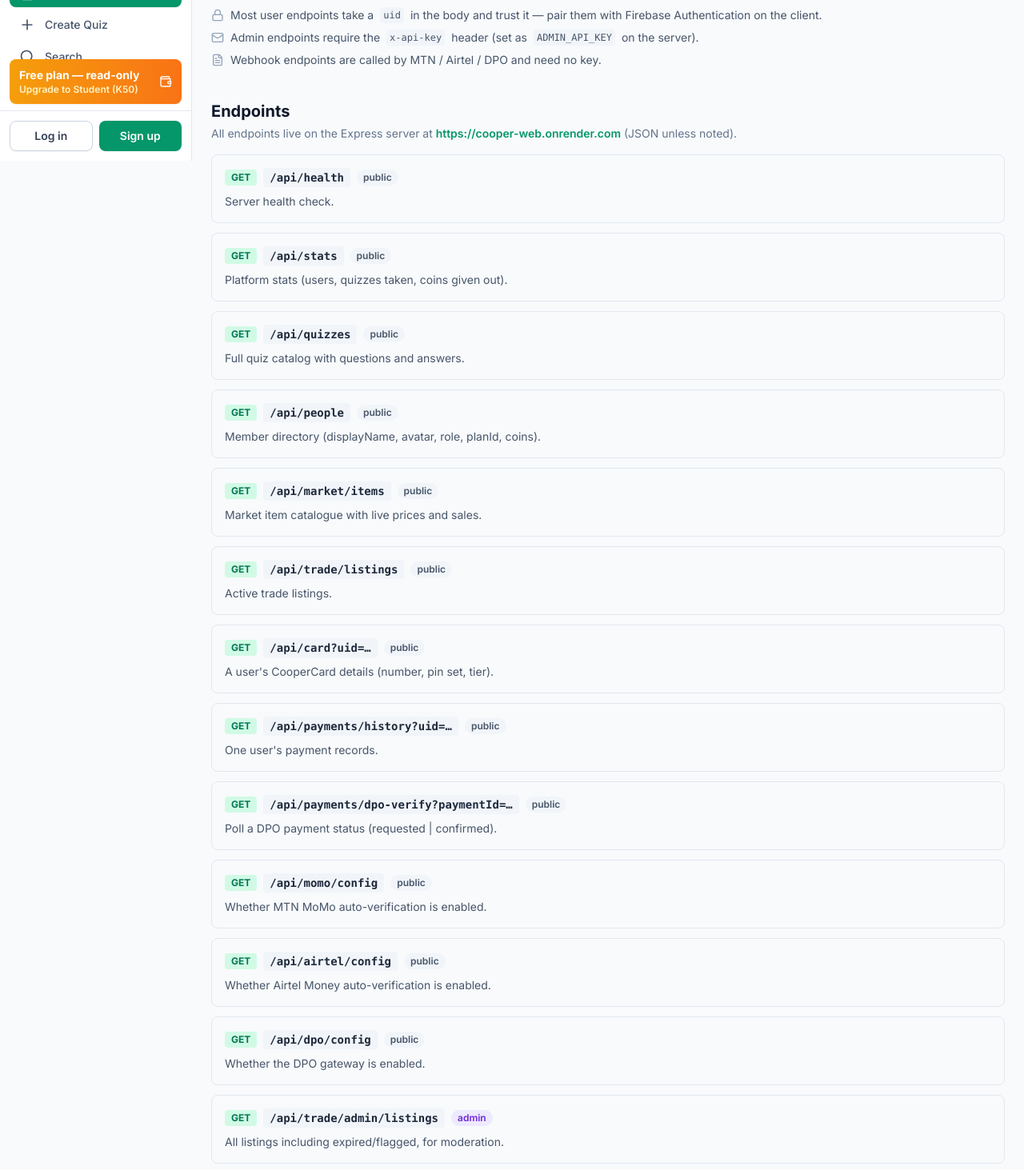
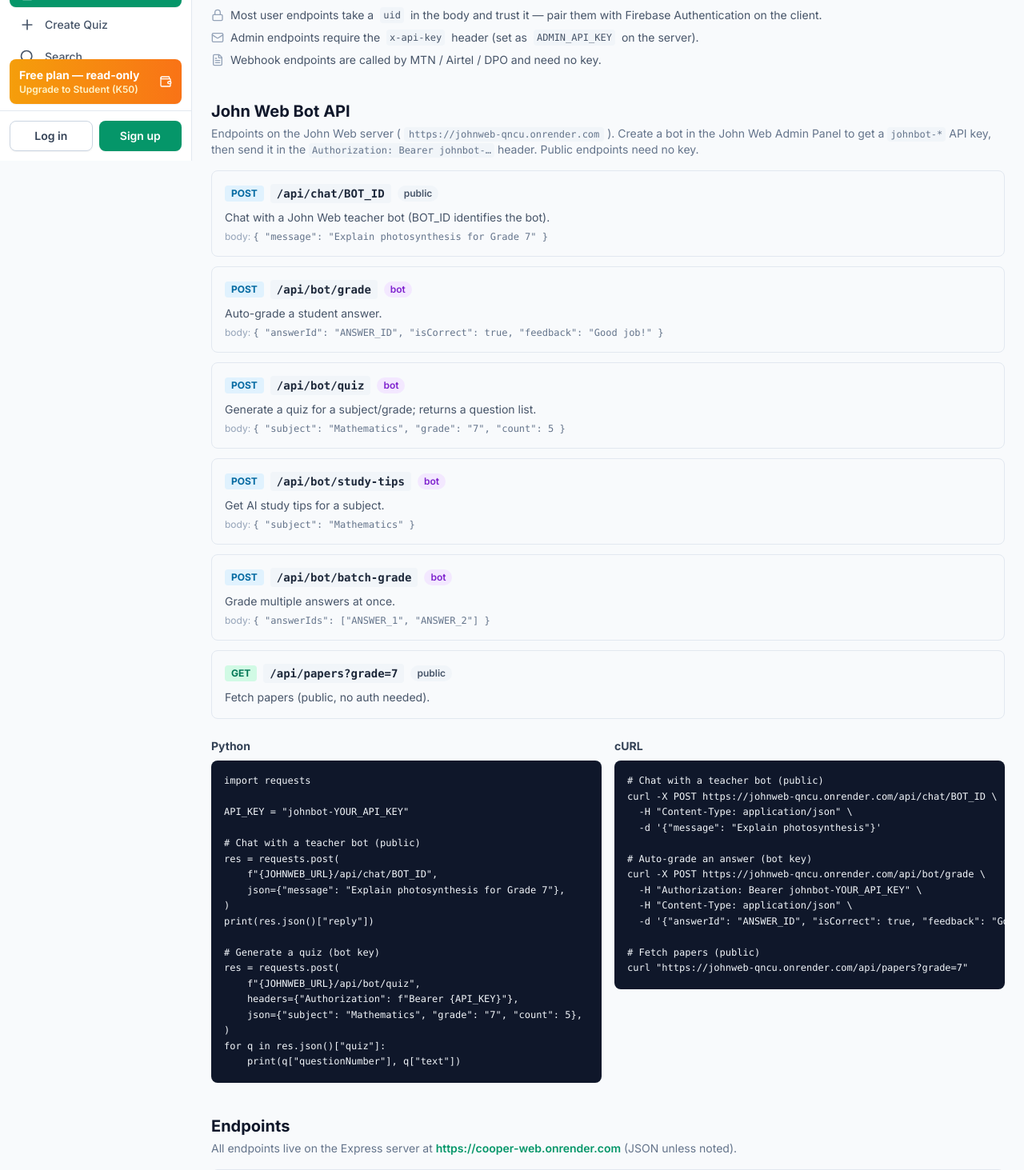
Before and after one commit to Shimba-crypto/cooper-web, a React (Vite) app: page /api-docs in a window 1280 px wide. Shown: the part 600-2063 px from the top of the page at 80% size. Built offline with nearby package versions, Linux system fonts and the light colour scheme; no server answers.

Commit message:
ApiDocs: add John Web bot API endpoints with Python/cURL examples

```diff
--- a/src/pages/ApiDocsPage.tsx
+++ b/src/pages/ApiDocsPage.tsx
@@ -1,6 +1,6 @@
 import { Link } from "react-router-dom";
 import { BookOpen, FileText, Lock, Mail, ShieldCheck } from "lucide-react";
-import { API_URL } from "../config";
+import { API_URL, JOHNWEB_URL } from "../config";
 import { PLANS, hasInteractiveAccess, PLAN_LEVEL } from "../utils/plans";
 import type { PlanId } from "../types";
 
@@ -176,7 +176,52 @@
   user: "bg-emerald-100 text-emerald-700 dark:bg-emerald-950 dark:text-emerald-400",
   admin: "bg-violet-100 text-violet-700 dark:bg-violet-950 dark:text-violet-400",
   webhook: "bg-sky-100 text-sky-700 dark:bg-sky-950 dark:text-sky-400",
+  bot: "bg-purple-100 text-purple-700 dark:bg-purple-950 dark:text-purple-400",
 };
+
+const BOT_ENDPOINTS: Endpoint[] = [
+  {
+    method: "POST",
+    path: "/api/chat/BOT_ID",
+    auth: "public",
+    body: '{ "message": "Explain photosynthesis for Grade 7" }',
+    description: "Chat with a John Web teacher bot (BOT_ID identifies the bot).",
+  },
+  {
+    method: "POST",
+    path: "/api/bot/grade",
+    auth: "bot",
+    body: '{ "answerId": "ANSWER_ID", "isCorrect": true, "feedback": "Good job!" }',
+    description: "Auto-grade a student answer.",
+  },
+  {
+    method: "POST",
+    path: "/api/bot/quiz",
+    auth: "bot",
+    body: '{ "subject": "Mathematics", "grade": "7", "count": 5 }',
+    description: "Generate a quiz for a subject/grade; returns a question list.",
+  },
+  {
+    method: "POST",
+    path: "/api/bot/study-tips",
+    auth: "bot",
+    body: '{ "subject": "Mathematics" }',
+    description: "Get AI study tips for a subject.",
+  },
+  {
+    method: "POST",
+    path: "/api/bot/batch-grade",
+    auth: "bot",
+    body: '{ "answerIds": ["ANSWER_1", "ANSWER_2"] }',
+    description: "Grade multiple answers at once.",
+  },
+  {
+    method: "GET",
+    path: "/api/papers?grade=7",
+    auth: "public",
+    description: "Fetch papers (public, no auth needed).",
+  },
+];
 
 function planRow(planId: PlanId, price: string, unlocks: string[]) {
   return (
@@ -274,6 +319,85 @@
       </section>
 
       <section className="mt-10">
+        <h2 className="text-xl font-bold text-slate-900 dark:text-white">John Web Bot API</h2>
+        <p className="mt-1 text-sm text-slate-500 dark:text-slate-400">
+          Endpoints on the John Web server ({" "}
+          <code className="rounded bg-slate-100 px-1.5 py-0.5 text-xs dark:bg-slate-800">{JOHNWEB_URL}</code>{" "}
+          ). Create a bot in the John Web Admin Panel to get a{" "}
+          <code className="rounded bg-slate-100 px-1 py-0.5 text-xs dark:bg-slate-800">johnbot-*</code> API key,
+          then send it in the{" "}
+          <code className="rounded bg-slate-100 px-1 py-0.5 text-xs dark:bg-slate-800">Authorization: Bearer johnbot-…</code>{" "}
+          header. Public endpoints need no key.
+        </p>
+        <div className="mt-4 space-y-3">
+          {BOT_ENDPOINTS.map((e) => (
+            <div key={e.path} className="rounded-lg border border-slate-200 p-4 dark:border-slate-800">
+              <div className="flex flex-wrap items-center gap-2">
+                <span className={`rounded px-2 py-0.5 text-xs font-bold ${METHOD_STYLE[e.method]}`}>{e.method}</span>
+                <code className="rounded bg-slate-100 px-2 py-0.5 text-sm font-semibold text-slate-800 dark:bg-slate-800 dark:text-slate-200">
+                  {e.path}
+                </code>
+                <span className={`rounded-full px-2 py-0.5 text-xs font-semibold ${AUTH_STYLE[e.auth] ?? AUTH_STYLE.public}`}>
+                  {e.auth}
+                </span>
+              </div>
+              <p className="mt-2 text-sm text-slate-600 dark:text-slate-300">{e.description}</p>
+              {e.body && (
+                <p className="mt-1.5 text-xs text-slate-400 dark:text-slate-500">
+                  body: <code className="text-slate-500 dark:text-slate-400">{e.body}</code>
+                </p>
+              )}
+            </div>
+          ))}
+        </div>
+
+        <div className="mt-6 grid gap-4 lg:grid-cols-2">
+          <div>
+            <h3 className="text-sm font-bold text-slate-700 dark:text-slate-200">Python</h3>
+            <pre className="mt-2 overflow-x-auto rounded-lg bg-slate-900 p-4 text-xs leading-relaxed text-slate-100">
+{`import requests
+
+API_KEY = "johnbot-YOUR_API_KEY"
+
+# Chat with a teacher bot (public)
+res = requests.post(
+    f"{JOHNWEB_URL}/api/chat/BOT_ID",
+    json={"message": "Explain photosynthesis for Grade 7"},
+)
+print(res.json()["reply"])
+
+# Generate a quiz (bot key)
+res = requests.post(
+    f"{JOHNWEB_URL}/api/bot/quiz",
+    headers={"Authorization": f"Bearer {API_KEY}"},
+    json={"subject": "Mathematics", "grade": "7", "count": 5},
+)
+for q in res.json()["quiz"]:
+    print(q["questionNumber"], q["text"])`}
+            </pre>
+          </div>
+          <div>
+            <h3 className="text-sm font-bold text-slate-700 dark:text-slate-200">cURL</h3>
+            <pre className="mt-2 overflow-x-auto rounded-lg bg-slate-900 p-4 text-xs leading-relaxed text-slate-100">
+{`# Chat with a teacher bot (public)
+curl -X POST ${JOHNWEB_URL}/api/chat/BOT_ID \\
+  -H "Content-Type: application/json" \\
+  -d '{"message": "Explain photosynthesis"}'
+
+# Auto-grade an answer (bot key)
+curl -X POST ${JOHNWEB_URL}/api/bot/grade \\
+  -H "Authorization: Bearer johnbot-YOUR_API_KEY" \\
+  -H "Content-Type: application/json" \\
+  -d '{"answerId": "ANSWER_ID", "isCorrect": true, "feedback": "Good job!"}'
+
+# Fetch papers (public)
+curl "${JOHNWEB_URL}/api/papers?grade=7"`}
+            </pre>
+          </div>
+        </div>
+      </section>
+
+      <section className="mt-10">
         <h2 className="text-xl font-bold text-slate-900 dark:text-white">Endpoints</h2>
         <p className="mt-1 text-sm text-slate-500 dark:text-slate-400">
           All endpoints live on the Express server at{" "}
```
